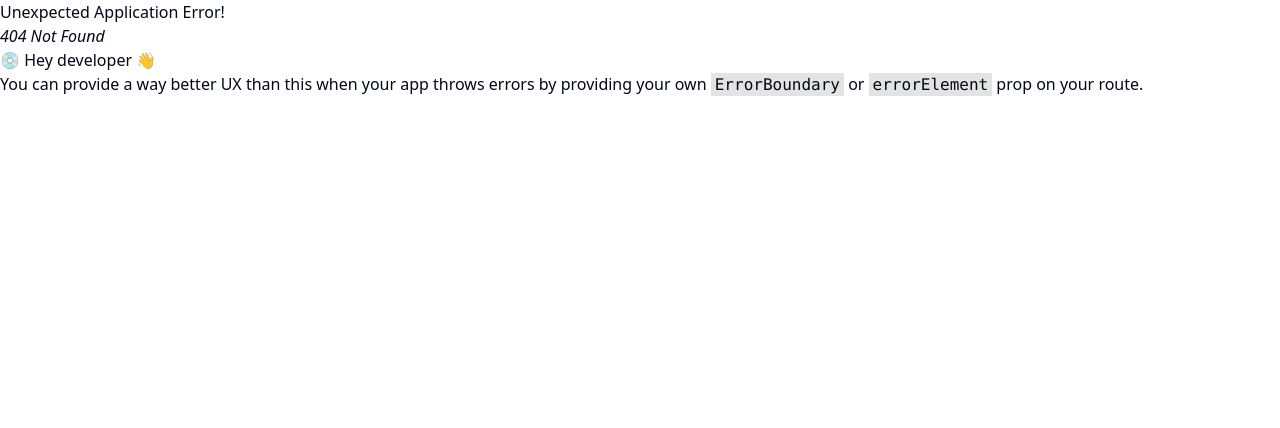
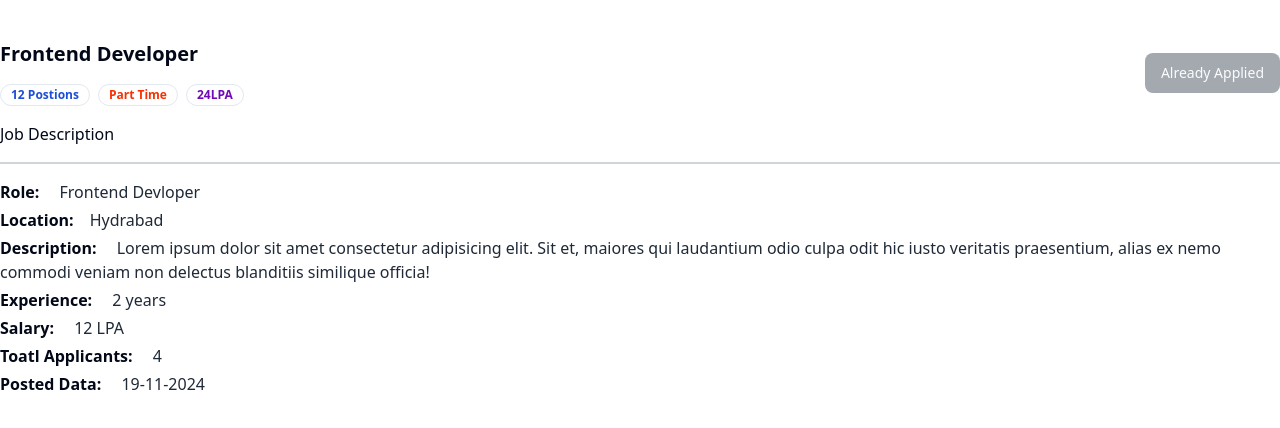
Before and after one commit to Himanshu-coder007/Job-Portal, a React (Vite) app in the folder frontend/: page /description/1 in a window 1280 px wide. Before the commit this address had no page. Shown: the top 428 px of the page. Built offline with nearby package versions, Linux system fonts and the light colour scheme.

Commit message:
job description ui page is done

```diff
--- a/frontend/src/App.jsx
+++ b/frontend/src/App.jsx
@@ -6,6 +6,7 @@
 import Jobs from "./components/Jobs";
 import Browse from "./components/Browse";
 import Profile from "./components/Profile";
+import JobDescription from "./components/JobDescription";
 
 const appRouter = createBrowserRouter([
   {
@@ -29,6 +30,10 @@
     element: <Browse />,
   },
   {
+    path: "/description/:id",
+    element: <JobDescription />,
+  },
+  {
     path: "/profile",
     element: <Profile />,
   },
--- a/frontend/src/components/Job.jsx
+++ b/frontend/src/components/Job.jsx
@@ -3,7 +3,10 @@
 import { Bookmark } from "lucide-react";
 import { Avatar, AvatarImage } from "./ui/avatar";
 import { Badge } from "./ui/badge";
+import { useNavigate } from "react-router-dom";
 const Job = () => {
+  const navigate = useNavigate();
+  const jobId = "lsjdhdtyicic";
   return (
     <div className="p-5 rounded-md shadow-xl bg-white border border-gray-100">
       <div className="flex items-center justify-between">
@@ -43,7 +46,7 @@
         </Badge>
       </div>
       <div className="flex tems-center gap-4 mt-4">
-        <Button variant="outline">Details</Button>
+        <Button onClick ={()=> navigate(`/description/${jobId}`)}variant="outline">Details</Button>
         <Button className="bg-[#7209b7]">Save For Later</Button>
       </div>
     </div>
--- /dev/null
+++ b/frontend/src/components/JobDescription.jsx
@@ -0,0 +1,52 @@
+import React from "react";
+import { Badge } from "./ui/badge";
+import { Button } from "./ui/button";
+
+const JobDescription = () => {
+  const isApplied = true;
+
+  return (
+    <div className="max-w-7xl mx-auto my-10">
+      <div className="flex items-center justify-between">
+        <div>
+          <h1 className="font-bold text-xl">Frontend Developer</h1>
+
+          <div className="flex items-center gap-2 mt-4">
+            <Badge className={"text-blue-700 font-bold"} variant="ghost">
+              12 Postions
+            </Badge>
+            <Badge className={"text-[#F83002] font-bold"} variant="ghost">
+              Part Time
+            </Badge>
+            <Badge className={"text-[#7209b7] font-bold"} variant="ghost">
+              24LPA
+            </Badge>
+          </div>
+        </div>
+
+        <Button
+          disabled={isApplied}
+          className={`rounded-lg ${
+            isApplied
+              ? "bg-gray-600 cursor-not-allowed"
+              : "bg-[#7209b7] hover:bg-[#5f32ad]"
+          }`}
+        >
+          {isApplied ? "Already Applied" : "Apply Now"}
+        </Button>
+      </div>
+      <h1 className="border-b-2 border-b-gray-300 font-medium py-4">Job Description</h1>
+      <div className="my-4">
+<h1 className="font-bold my-1">Role: <span className="pl-4 font-normal text-gray-800">Frontend Devloper</span></h1>
+<h1 className="font-bold my-1">Location:<span className="pl-4 font-normal text-gray-800">Hydrabad</span></h1>
+<h1 className="font-bold my-1">Description: <span className="pl-4 font-normal text-gray-800">Lorem ipsum dolor sit amet consectetur adipisicing elit. Sit et, maiores qui laudantium odio culpa odit hic iusto veritatis praesentium, alias ex nemo commodi veniam non delectus blanditiis similique officia!</span></h1>
+<h1 className="font-bold my-1">Experience: <span className="pl-4 font-normal text-gray-800">2 years</span></h1>
+<h1 className="font-bold my-1">Salary: <span className="pl-4 font-normal text-gray-800">12 LPA</span></h1>
+<h1 className="font-bold my-1">Toatl Applicants: <span className="pl-4 font-normal text-gray-800">4</span></h1>
+<h1 className="font-bold my-1">Posted Data: <span className="pl-4 font-normal text-gray-800">19-11-2024</span></h1>
+      </div>
+    </div>
+  );
+};
+
+export default JobDescription;
```
